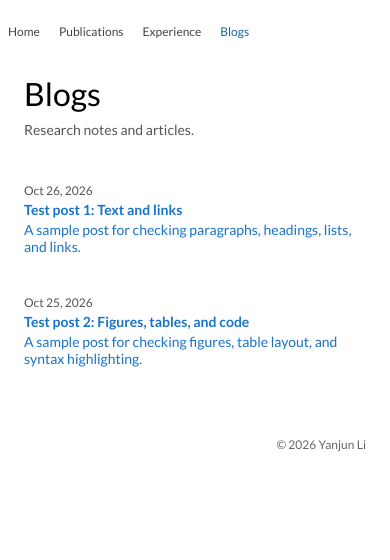
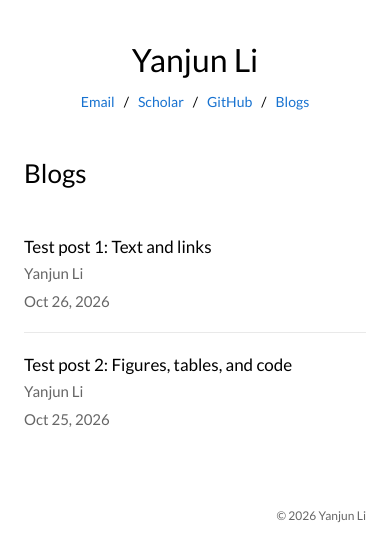
Before and after one commit to yanjun711/yanjun711.github.io, an Astro site: page /blog in a window 390 px wide. Built offline with nearby package versions, Linux system fonts and the light colour scheme; Astro itself is replaced by a stand-in of ours.

Commit message:
Unify blog pages and follow Thinking Machines archive layout

```diff
--- a/src/components/ExperienceList.astro
+++ b/src/components/ExperienceList.astro
@@ -4,7 +4,7 @@ const { items } = Astro.props as { items: Experience[] };
 ---
 <div class="experience-list">
   {items.map(item => <div class="experience-item">
-    <a class="organization-logo" href={item.url} aria-label={item.organization + ' website'}><img src={item.logo} alt={item.logoAlt} width="40" height="40" loading="lazy" /></a>
+    <a class="organization-logo" href={item.url} aria-label={item.organization + ' website'}><img src={item.logo} alt={item.logoAlt} width="80" height="80" loading="lazy" /></a>
     <div class="experience-details"><h3>{item.organization}</h3><p>{item.role}</p>{item.advisor && <p>Advisor: {item.advisor}{item.topic && <> · {item.topic}</>}</p>}</div>
     <span class="date">{item.date}</span>
   </div>)}
--- a/src/components/PostList.astro
+++ b/src/components/PostList.astro
@@ -1,8 +1,13 @@
 ---
 import type { CollectionEntry } from 'astro:content';
+import { profile } from '../data/site';
 const { posts } = Astro.props as { posts: CollectionEntry<'blog'>[] };
 ---
-{posts.map(post => <a class="post-row" href={`/blog/${post.id}/`}>
-  <time datetime={post.data.date.toISOString()}>{post.data.date.toLocaleDateString('en-US', { month: 'short', day: 'numeric', year: 'numeric', timeZone: 'UTC' })}</time>
-  <div><h3>{post.data.title}</h3><p>{post.data.description}</p></div>
-</a>)}
+<ol class="post-list" reversed>
+  {posts.map(post => <li>
+    <a class="post-row" href={`/blog/${post.id}/`}>
+      <div class="post-info"><h2>{post.data.title}</h2><p>{profile.name}</p></div>
+      <time datetime={post.data.date.toISOString()}>{post.data.date.toLocaleDateString('en-US', { month: 'short', day: 'numeric', year: 'numeric', timeZone: 'UTC' })}</time>
+    </a>
+  </li>)}
+</ol>
--- /dev/null
+++ b/src/components/ProfileLinks.astro
@@ -0,0 +1,10 @@
+---
+import { profile } from '../data/site';
+const onBlog = Astro.url.pathname.startsWith('/blog');
+---
+<nav class="profile-links" aria-label="Profile links">
+  <a href={'mailto:' + profile.email}>Email</a><span aria-hidden="true">/</span>
+  <a href={profile.scholar}>Scholar</a><span aria-hidden="true">/</span>
+  <a href={profile.github}>GitHub</a><span aria-hidden="true">/</span>
+  <a href="/blog/" aria-current={onBlog ? 'page' : undefined}>Blogs</a>
+</nav>
--- a/src/layouts/Base.astro
+++ b/src/layouts/Base.astro
@@ -4,9 +4,9 @@ import '@fontsource/lato/latin-400-italic.css';
 import '@fontsource/lato/latin-700.css';
 import '../styles/global.css';
 import { profile } from '../data/site';
+import ProfileLinks from '../components/ProfileLinks.astro';
 const { title = profile.name, description = profile.description, article = false } = Astro.props;
 const canonical = new URL(Astro.url.pathname, Astro.site);
-const onBlog = Astro.url.pathname.startsWith('/blog');
 ---
 <!doctype html>
 <html lang="en">
@@ -28,13 +28,9 @@ const onBlog = Astro.url.pathname.startsWith('/blog');
   </head>
   <body>
     <a class="skip-link" href="#main">Skip to content</a>
-    {Astro.url.pathname !== '/' && <header class="site-header wrap">
-      <nav aria-label="Main navigation">
-        <a href="/">Home</a>
-        <a href="/#research">Publications</a>
-        <a href="/#experience">Experience</a>
-        <a href="/blog/" aria-current={onBlog ? 'page' : undefined}>Blogs</a>
-      </nav>
+    {Astro.url.pathname !== '/' && <header class="intro secondary-header wrap">
+      <p class="site-name"><a href="/">Yanjun Li</a></p>
+      <ProfileLinks />
     </header>}
     <main id="main" class="wrap"><slot /></main>
     <footer class="site-footer wrap">© {new Date().getFullYear()} Yanjun Li</footer>
--- a/src/pages/blog/[...id].astro
+++ b/src/pages/blog/[...id].astro
@@ -11,7 +11,7 @@ const { Content } = await render(post);
 <Base title={post.data.title} description={post.data.description} article>
   <article class="blog-article">
     <a class="back-link" href="/blog/">← All blogs</a>
-    <header class="article-heading"><time datetime={post.data.date.toISOString()}>{post.data.date.toLocaleDateString('en-US', { month: 'long', day: 'numeric', year: 'numeric', timeZone: 'UTC' })}</time><h1>{post.data.title}</h1><p>{post.data.description}</p><div class="article-tags">{post.data.tags.map(tag => <span>{tag}</span>)}</div></header>
+    <header class="article-heading"><h1>{post.data.title}</h1><p class="article-meta"><a href="/">Yanjun Li</a><span aria-hidden="true">·</span><time datetime={post.data.date.toISOString()}>{post.data.date.toLocaleDateString('en-US', { month: 'long', day: 'numeric', year: 'numeric', timeZone: 'UTC' })}</time></p></header>
     <div class="prose"><Content /></div>
     <a class="back-link" href="/blog/">← All blogs</a>
   </article>
--- a/src/pages/blog/index.astro
+++ b/src/pages/blog/index.astro
@@ -5,6 +5,8 @@ import { getCollection } from 'astro:content';
 const posts = (await getCollection('blog', ({data}) => !data.draft && data.date <= new Date())).sort((a,b) => b.data.date.valueOf()-a.data.date.valueOf());
 ---
 <Base title="Blogs" description="Research notes by Yanjun Li.">
-  <div class="page-heading"><h1>Blogs</h1><p>Research notes and articles.</p></div>
-  <div class="blog-list">{posts.length ? <PostList posts={posts} /> : <p class="empty-notebook">No posts yet. <a href="/rss.xml">RSS feed</a></p>}</div>
+  <section class="blog-index" aria-labelledby="blog-title">
+    <h1 id="blog-title">Blogs</h1>
+    {posts.length ? <PostList posts={posts} /> : <p class="empty-notebook">No posts yet. <a href="/rss.xml">RSS feed</a></p>}
+  </section>
 </Base>
--- a/src/pages/index.astro
+++ b/src/pages/index.astro
@@ -1,6 +1,7 @@
 ---
 import Base from '../layouts/Base.astro';
 import ExperienceList from '../components/ExperienceList.astro';
+import ProfileLinks from '../components/ProfileLinks.astro';
 import { profile, publications, researchExperience, internshipExperience, bibtex } from '../data/site';
 ---
 <Base>
@@ -8,7 +9,7 @@ import { profile, publications, researchExperience, internshipExperience, bibtex
     <h1>Yanjun Li</h1>
     <p>I'm an undergraduate at <a href="https://english.hust.edu.cn/">Huazhong University of Science and Technology</a>, majoring in Robotics Engineering. I work on world models with Prof. Hao Tang at the EGI Lab, <a href="https://www.pku.edu.cn/">Peking University</a>. Previously, I worked on efficient VLA with Prof. Xinggang Wang at HUST.</p>
     <p>I'm currently a research intern at AI² Robotics. Previously, I interned at BAAI.</p>
-    <p class="profile-links"><a href={'mailto:' + profile.email}>Email</a><span>/</span><a href={profile.scholar}>Scholar</a><span>/</span><a href={profile.github}>GitHub</a><span>/</span><a href="/blog/">Blogs</a></p>
+    <ProfileLinks />
   </section>
 
   <section id="research" class="content-section">
--- a/src/styles/global.css
+++ b/src/styles/global.css
@@ -16,14 +16,12 @@ h1, h2, h3, p { margin: 0; }
 .wrap { width: 100%; max-width: 800px; margin-inline: auto; }
 .skip-link { position: fixed; left: 12px; top: -80px; z-index: 2; padding: 8px 12px; background: #fff; }
 .skip-link:focus { top: 8px; }
-.site-header { padding-top: 25px; }
-.site-header nav { display: flex; justify-content: flex-end; align-items: center; flex-wrap: wrap; gap: 22px; }
-.site-header nav a { color: #454545; font-size: 13px; }
-.site-header nav a:hover, .site-header nav a[aria-current] { color: #17649d; }
 .intro { padding: 20px 20px 0; }
-.intro h1 { font-size: 32px; font-weight: 400; text-align: center; margin: 20px 0 14px; }
+.intro h1, .intro .site-name { font-size: 32px; font-weight: 400; text-align: center; margin: 20px 0 14px; }
+.site-name a { color: inherit; }
+.site-name a:hover { color: #f09228; }
 .intro p { margin: 14px 0; font-size: 14px; }
-.intro .profile-links { display: flex; justify-content: center; align-items: center; flex-wrap: wrap; gap: 9px; margin: 14px 0; font-size: 14px; }
+.profile-links { display: flex; justify-content: center; align-items: center; flex-wrap: wrap; gap: 9px; margin: 14px 0; font-size: 14px; }
 .profile-links span { color: #000; }
 .content-section { margin-top: 25px; padding: 0 16px; }
 .content-section h2 { font-size: 22px; font-weight: 400; line-height: normal; }
@@ -48,32 +46,38 @@ h1, h2, h3, p { margin: 0; }
 .copy-status:not(:empty) { display: block; margin-top: 6px; }
 .publication-note { font-size: 14px; }
 .experience-list { margin-top: 14px; }
-.experience-item { display: grid; grid-template-columns: 40px minmax(0, 1fr) auto; align-items: center; gap: 0 16px; padding: 12px 0; }
+.experience-item { display: grid; grid-template-columns: 80px minmax(0, 1fr) auto; align-items: center; gap: 0 20px; padding: 12px 0; }
 .organization-logo { display: block; grid-column: 1; grid-row: 1 / 3; }
-.organization-logo img { width: 40px; height: 40px; object-fit: contain; }
+.organization-logo img { width: 80px; height: 80px; object-fit: contain; }
 .experience-details { grid-column: 2; }
 .experience-item h3 { font-size: 14px; font-weight: 400; }
 .experience-item p { font-size: 14px; }
-.experience-item .date { grid-column: 3; align-self: start; font-size: 14px; white-space: nowrap; }
+.experience-item .date { grid-column: 3; font-size: 14px; white-space: nowrap; }
 .education { margin-top: 25px; }
 .education .experience-item { margin-top: 7px; }
 .site-footer { color: #666; font-size: 12px; padding: 25px 16px; margin-top: 25px; text-align: right; }
 .page-heading { padding: 35px 16px 25px; }
 .page-heading h1 { font-size: 32px; font-weight: 400; }
 .page-heading p { color: #555; font-size: 14px; margin-top: 8px; }
-.blog-list { min-height: 220px; padding-inline: 16px; }
+.blog-index { max-width: 660px; margin: 48px auto 0; padding-inline: 16px; min-height: 300px; }
+.blog-index > h1 { font-size: 26px; font-weight: 400; line-height: 1.2; }
 .empty-notebook { margin-top: 12px; font-size: 14px; }
-.post-row { display: grid; grid-template-columns: 105px minmax(0, 1fr); gap: 20px; padding: 20px 0; }
-.post-row time { color: #555; font-size: 12px; }
-.post-row h3 { font-size: 14px; font-weight: 700; }
-.post-row p { font-size: 14px; margin-top: 3px; }
-.blog-article { padding-top: 46px; }
+.post-list { list-style: none; padding: 0; margin: 26px 0 0; }
+.post-list > li + li { border-top: 1px solid #e9e9e9; }
+.post-row { display: grid; grid-template-columns: 112px minmax(0, 1fr); align-items: baseline; gap: 24px; padding: 24px 0; color: inherit; line-height: 1.4; }
+.post-info { grid-column: 2; grid-row: 1; }
+.post-row time { grid-column: 1; grid-row: 1; color: #666; font-size: 15px; white-space: nowrap; }
+.post-row h2 { font-size: 17px; font-weight: 400; text-wrap: pretty; }
+.post-row p { color: #666; font-size: 15px; margin-top: 4px; }
+.post-row:hover { color: inherit; }
+.post-row:hover h2 { text-decoration: underline; text-underline-offset: 3px; text-decoration-color: #aaa; }
+.blog-article { max-width: 660px; margin-inline: auto; padding: 46px 16px 0; }
 .back-link { display: inline-block; margin-bottom: 25px; font-size: 13px; }
 .article-heading { padding-bottom: 20px; }
-.article-heading time { color: #555; font-size: 12px; }
-.article-heading h1 { font-size: 30px; font-weight: 400; line-height: 1.25; margin-top: 10px; }
-.article-heading > p { color: #555; margin-top: 10px; }
-.article-tags { display: flex; flex-wrap: wrap; gap: 12px; margin-top: 12px; color: #555; font-size: 12px; }
+.article-heading h1 { font-size: 30px; font-weight: 400; line-height: 1.25; }
+.article-meta { display: flex; flex-wrap: wrap; gap: 8px; color: #666; margin-top: 14px; font-size: 14px; }
+.article-meta a { color: inherit; }
+.article-meta a:hover { color: #1772d0; }
 .prose { font-size: 14px; line-height: 1.6; overflow-wrap: anywhere; }
 .prose h2 { font-size: 22px; font-weight: 400; margin: 36px 0 10px; }
 .prose h3 { font-size: 17px; margin: 27px 0 9px; }
@@ -88,18 +92,17 @@ h1, h2, h3, p { margin: 0; }
 .not-found { min-height: 60vh; }
 .not-found a { display: inline-block; margin-top: 20px; }
 @media (max-width: 620px) {
-  .site-header { padding-top: 16px; }
-  .site-header nav { justify-content: flex-start; gap: 12px 19px; }
-  .site-header nav a { font-size: 12px; }
   .intro { padding-top: 12px; }
   .intro p { font-size: 14px; }
   .content-section { margin-top: 25px; }
   .publication { grid-template-columns: 1fr; gap: 8px; padding-block: 20px; }
   .paper-image, .paper-image img { width: min(240px, 100%); }
   .paper-image img { height: 140px; }
-  .experience-item { grid-template-columns: 40px minmax(0, 1fr); gap: 3px 12px; }
+  .experience-item { grid-template-columns: 80px minmax(0, 1fr); gap: 3px 16px; }
   .experience-item .date { grid-column: 2; }
-  .post-row { grid-template-columns: 1fr; gap: 3px; }
+  .post-row { grid-template-columns: 1fr; gap: 5px; padding-block: 20px; }
+  .post-info, .post-row time { grid-column: 1; grid-row: auto; }
+  .post-row time { margin-top: 2px; }
   .page-heading { padding-top: 35px; }
 }
 @media (prefers-reduced-motion: reduce) {
```
Also changed, not shown: public/images/logos/SOURCES.md (+12 -7 lines), README.md, public/images/logos/originals/hust-header.png (added).
